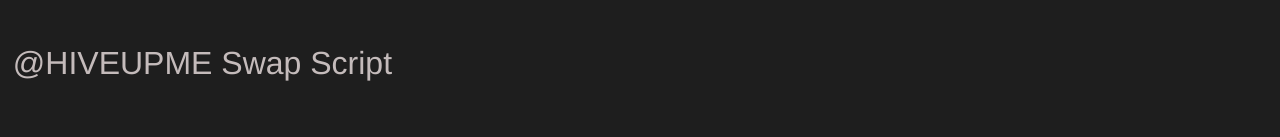
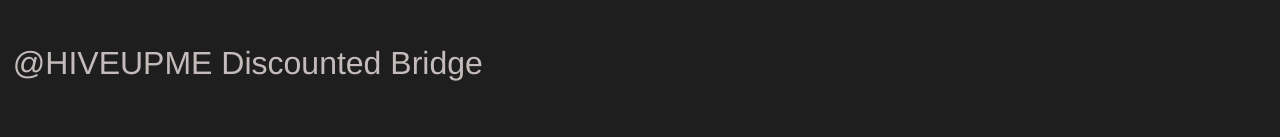
Before and after one commit to swaphive/swap, a plain HTML site: page index.html in a window 1280 px wide. Shown: the top 137 px of the page. Drawn offline with nearby package versions, Linux system fonts and the light colour scheme; a script that the page names is missing; a web font is replaced by a local one.

Commit message:
Update index.html

```diff
--- a/index.html
+++ b/index.html
@@ -21,7 +21,7 @@
         <body>
             <div class="container">
                 <div class="row">
-                    <p class="row1colp" style="color: #c4bbbb;">@HIVEUPME Swap Script</p>
+                    <p class="row1colp" style="color: #c4bbbb;">@HIVEUPME Discounted Bridge</p>
                 </div>
                 <div class="row">
                     <div class="col1">
```
